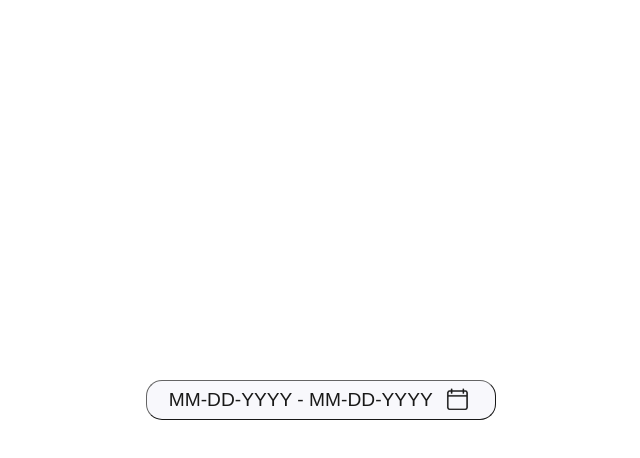
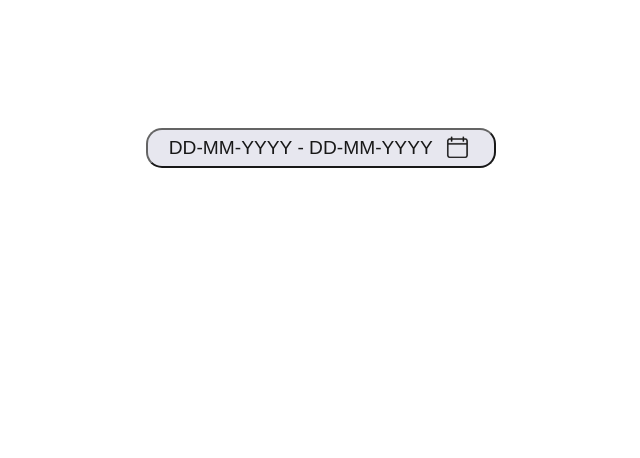
Before and after one commit to almogtavor/date-range-picker, a React (Create React App) app: page / in a window 1280 px wide. Shown: the top 458 px of the page, without its empty margins (357-997 px from the left). Built offline with nearby package versions, Linux system fonts and the light colour scheme.

Commit message:
Format Parameter Enabling

```diff
--- a/src/App.css
+++ b/src/App.css
@@ -4,7 +4,8 @@
   user-select: none;
   opacity: 0.9;
   display: flex;
-  align-items: center;
+  margin-top: 10%;
+  /* align-items: center; */
   justify-content: center;
 }
 
@@ -30,10 +31,13 @@
 
 .date-range-picker {
   position: absolute;
+  margin-left: 1.5%;
+  margin-top: -1.3%;
+  /* align-items: center; */
   width: 795px;
   display: grid;
   grid-template-columns: repeat(3, 1fr);
-
+  outline: none;
 }
 
 .calendar-component {
--- a/src/containers/DateRangePickerContainer.js
+++ b/src/containers/DateRangePickerContainer.js
@@ -1,4 +1,4 @@
-import { setLanguage, setBoardsNum, setChoosenDates, setColorsPalette, setShowCalendar } from '../actions';
+import { setLanguage, setBoardsNum, setChoosenDates, setColorsPalette, setShowCalendar, setFormat } from '../actions';
 import { connect } from 'react-redux';
 import { DateRangePickerMapper } from '../components/DateRangePickerMapper';
 
@@ -26,6 +26,9 @@ const mapDispatchToProps = (dispatch, ownProps) => {
     if (ownProps.colorsPalette) {
         dispatch(setColorsPalette(ownProps.colorsPalette))
     }
+    if (ownProps.format) {
+        dispatch(setFormat(ownProps.format))
+    }
     return ({
         setChoosenDates: (choosenDates) => dispatch(setChoosenDates(choosenDates)),
         setShowCalendar: (showCalendar) => dispatch(setShowCalendar(showCalendar)),
--- a/src/index.js
+++ b/src/index.js
@@ -14,7 +14,7 @@ ReactDOM.render(
         <DateRangePicker
             language="Hebrew"
             colorsPalette="enabled"
-            format="MM-DD-YYYY"
+            format="DD-MM-YYYY"
             startDate={new Date(1990, 8, 21)}
             endDate={new Date(2025, 8, 21)}
             firstDayOfWeekIndex={0}
--- a/src/styles/button.css
+++ b/src/styles/button.css
@@ -6,13 +6,12 @@
     width: 350px;
     font-size: 1.2em;
     border-radius: 16px;
-    border-width: 1px;
-    background-color: rgb(248, 248, 252);
+    background-color: rgb(229, 229, 238);
     outline: none;
 }
 
 .button:hover {
-	background-color:#d1d1d1;
+	background-color:#c0c0c0;
 }
 
 .calendar-icon {
--- a/src/utils/utils.js
+++ b/src/utils/utils.js
@@ -19,7 +19,7 @@ function placeDateInFormat(date, format) {
     if (format.includes("YYYY")) {
         format = format.replace("YYYY", date.getFullYear());
     } else if (format.includes("YY")) {
-        format = format.replace("YYYY", date.getFullYear());
+        format = format.replace("YY", date.getFullYear().toString().substr(-2));
     }
     format = format.replace("MM", date.getMonth());
     format = format.replace("DD", date.getDate());
```
